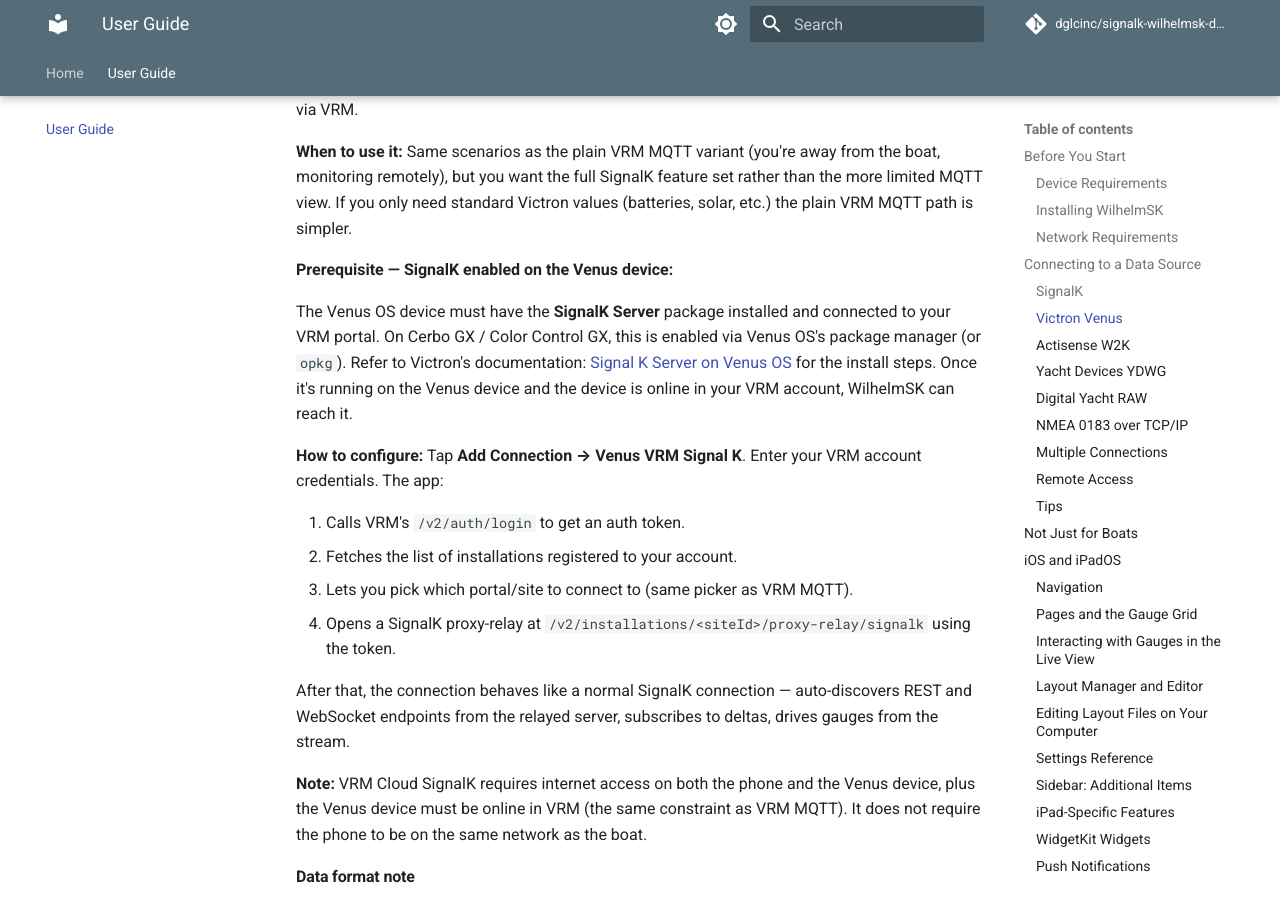
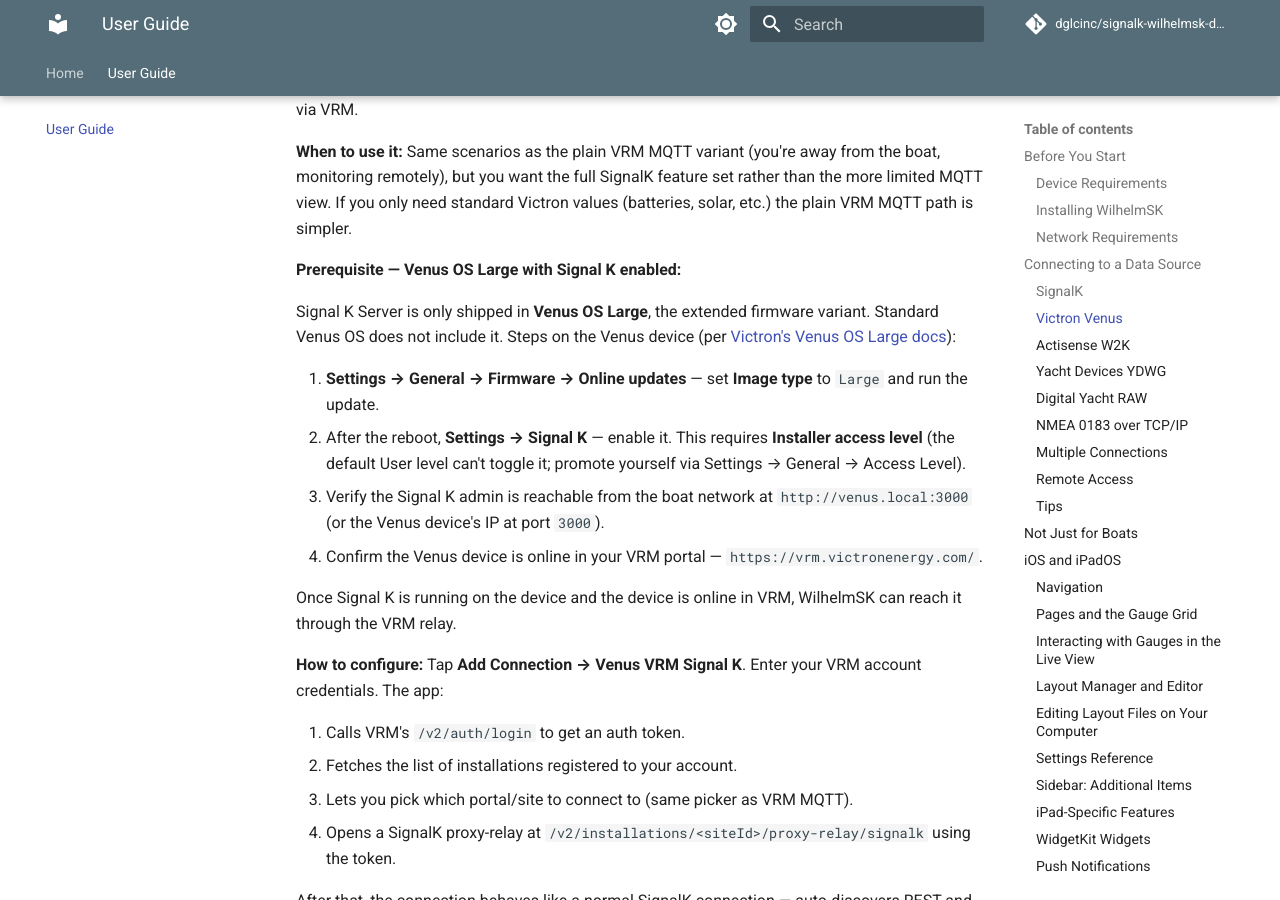
Before and after one commit to dglcinc/signalk-wilhelmsk-docs, an MkDocs documentation site: the page built from docs/user-guide.md, in a window 1280 px wide and 900 px high, scrolled down 4983 px. Built offline with MkDocs 1.6.1 and Material for MkDocs 9.7.7, drawn with Linux system fonts in a browser that asks for light colours; comment, search, counter and statistics services are not loaded.

Commit message:
docs(victron-vrm-sk): correct prereq — Venus OS Large + enable steps (#15)
Per Scott (via David), the Signal K server-side config for the VRM SK
path needed a real walkthrough, not the hand-wave I had. After
checking https://www.victronenergy.com/live/venus-os:large:

- Signal K Server is only in **Venus OS Large**, not standard Venus OS.
  The previous prereq said "SignalK Server package installed"; this
  was technically true but didn't tell the user *which firmware
  variant* delivers it.
- The enable path is firmware-level: Settings → General → Firmware →
  Online updates, set Image type to "Large", reboot.
- Toggling Signal K on requires **Installer access level**, not the
  default User level. Easy to miss — added a one-liner about promoting
  via Settings → General → Access Level.
- Default admin URL is `http://venus.local:3000` — added as a check
  step.
- Replaced the wrong link target `venus-os:signalk-installation`
  (no such page exists per the Victron site) with the canonical
  `venus-os:large` page.

Co-authored-by: Claude Opus 4.7 (1M context) <noreply@anthropic.com>

```diff
--- a/docs/user-guide.md
+++ b/docs/user-guide.md
@@ -148,9 +148,16 @@ Under the hood the app connects to `mqtt<N>.victronenergy.com:8883` using TLS. I
 
 **When to use it:** Same scenarios as the plain VRM MQTT variant (you're away from the boat, monitoring remotely), but you want the full SignalK feature set rather than the more limited MQTT view. If you only need standard Victron values (batteries, solar, etc.) the plain VRM MQTT path is simpler.
 
-**Prerequisite — SignalK enabled on the Venus device:**
+**Prerequisite — Venus OS Large with Signal K enabled:**
 
-The Venus OS device must have the **SignalK Server** package installed and connected to your VRM portal. On Cerbo GX / Color Control GX, this is enabled via Venus OS's package manager (or `opkg`). Refer to Victron's documentation: [Signal K Server on Venus OS](https://www.victronenergy.com/live/venus-os:signalk-installation) for the install steps. Once it's running on the Venus device and the device is online in your VRM account, WilhelmSK can reach it.
+Signal K Server is only shipped in **Venus OS Large**, the extended firmware variant. Standard Venus OS does not include it. Steps on the Venus device (per [Victron's Venus OS Large docs](https://www.victronenergy.com/live/venus-os:large)):
+
+1. **Settings → General → Firmware → Online updates** — set **Image type** to `Large` and run the update.
+2. After the reboot, **Settings → Signal K** — enable it. This requires **Installer access level** (the default User level can't toggle it; promote yourself via Settings → General → Access Level).
+3. Verify the Signal K admin is reachable from the boat network at `http://venus.local:3000` (or the Venus device's IP at port `3000`).
+4. Confirm the Venus device is online in your VRM portal — `https://vrm.victronenergy.com/`.
+
+Once Signal K is running on the device and the device is online in VRM, WilhelmSK can reach it through the VRM relay.
 
 **How to configure:** Tap **Add Connection → Venus VRM Signal K**. Enter your VRM account credentials. The app:
 
```
Also changed, not shown: plugin/public/user-guide/index.html (+9 -2 lines), 1 other file.
